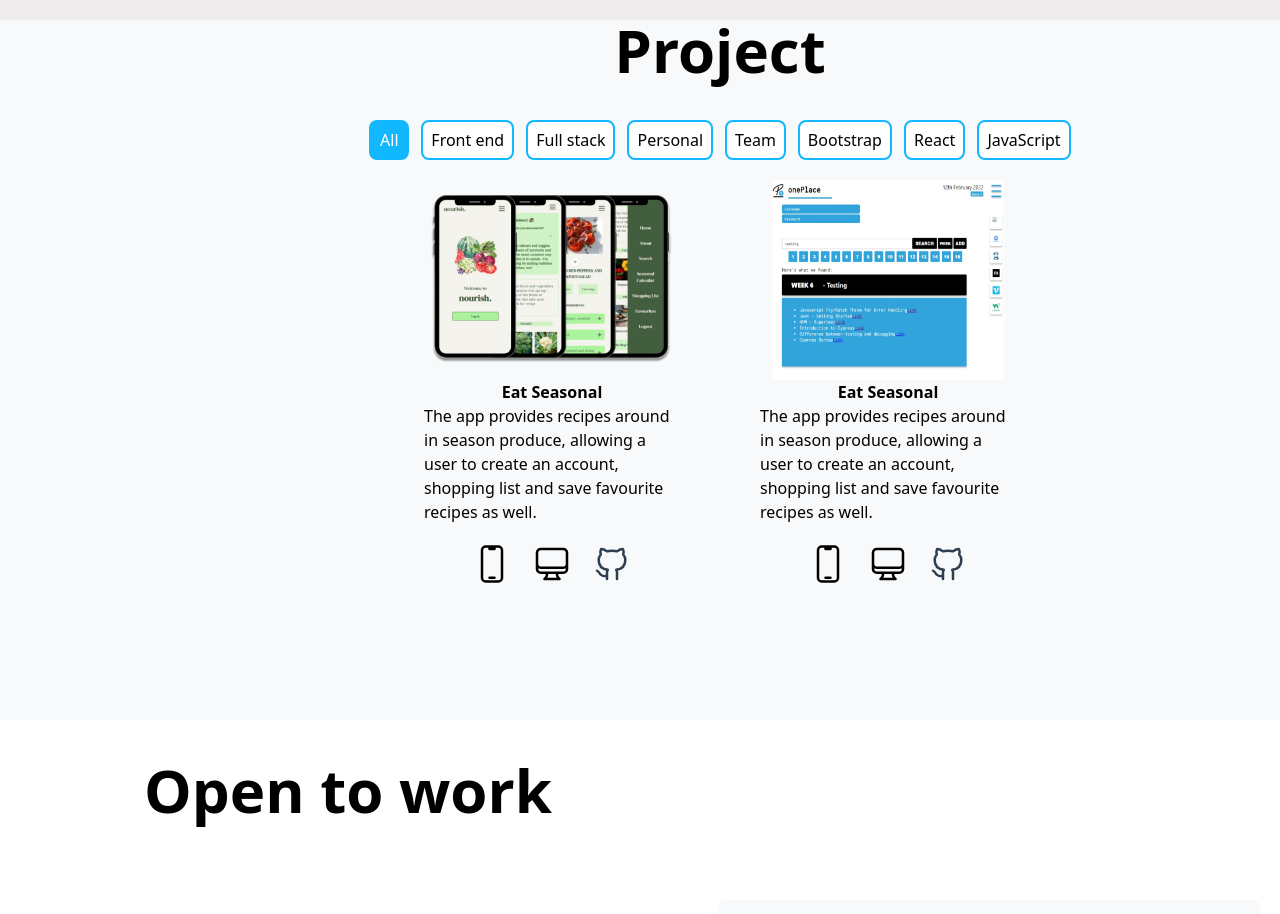
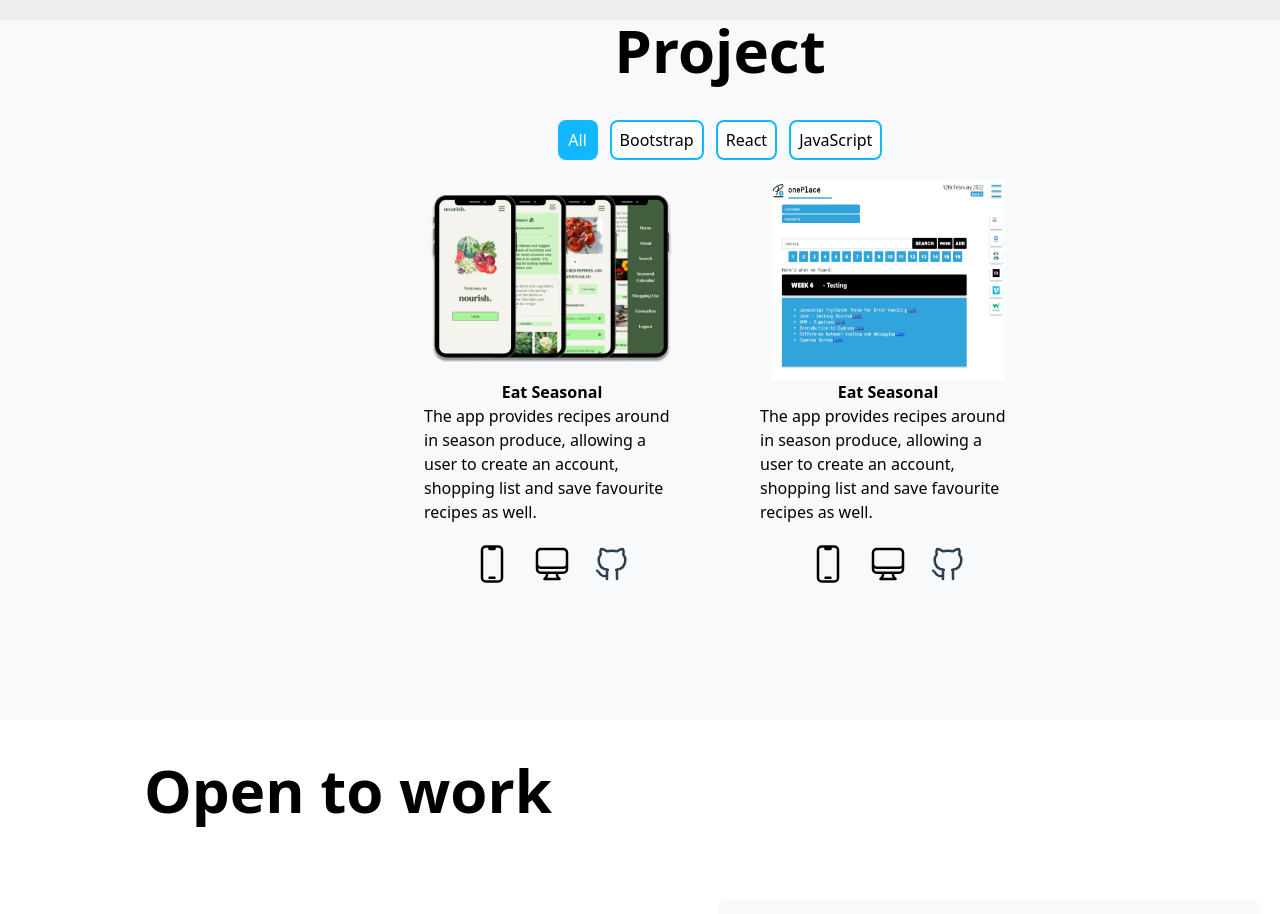
Before and after one commit to tcisse/porfolio-nextailwind, a Next.js app: page / in a window 1280 px wide. Shown: the part 1380-2294 px from the top of the page. Built offline with nearby package versions, Linux system fonts and the light colour scheme.

Commit message:
delete project categorie

```diff
--- a/pages/index.js
+++ b/pages/index.js
@@ -170,23 +170,13 @@
       </div>
       <div className="lg:w-[1440px] lg:h-[700px] h-[708px] bg-[#F8F9FA]">
         <div className="">
-          <h1 className="text-6xl font-bold flex items-center justify-center">Project</h1>
+          <h1 className="text-6xl font-bold flex items-center justify-center">
+            Project
+          </h1>
         </div>
         <div className="mt-10 lg:space-x-3 flex justify-center">
           <button className="rounded-lg bg-[#12B8FF] w-10 h-10 text-white">
             All
-          </button>
-          <button className="rounded-lg bg-white border-2 border-[#12B8FF] w-30 h-10 px-2 text-black">
-            Front end
-          </button>
-          <button className="rounded-lg bg-white border-2 border-[#12B8FF] w-30 h-10 px-2 text-black">
-            Full stack
-          </button>
-          <button className="rounded-lg bg-white border-2 border-[#12B8FF] w-30 h-10 px-2 text-black">
-            Personal
-          </button>
-          <button className="rounded-lg bg-white border-2 border-[#12B8FF] w-30 h-10 px-2 text-black">
-            Team
           </button>
           <button className="rounded-lg bg-white border-2 border-[#12B8FF] w-30 h-10 px-2 text-black">
             Bootstrap
```
